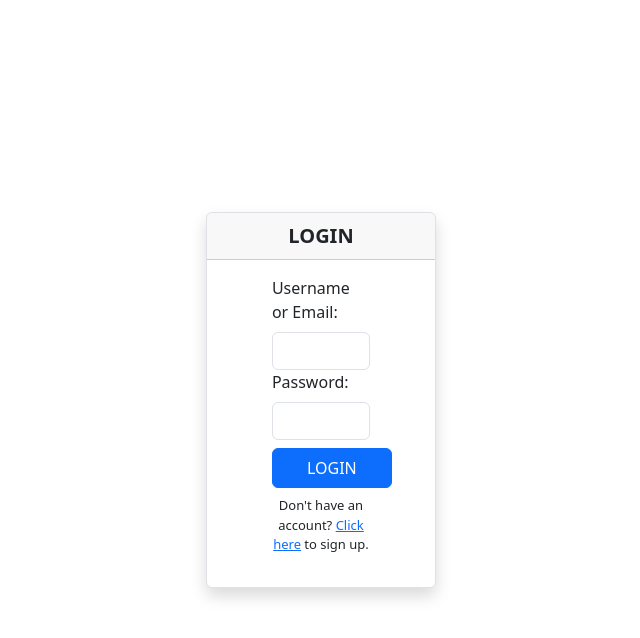
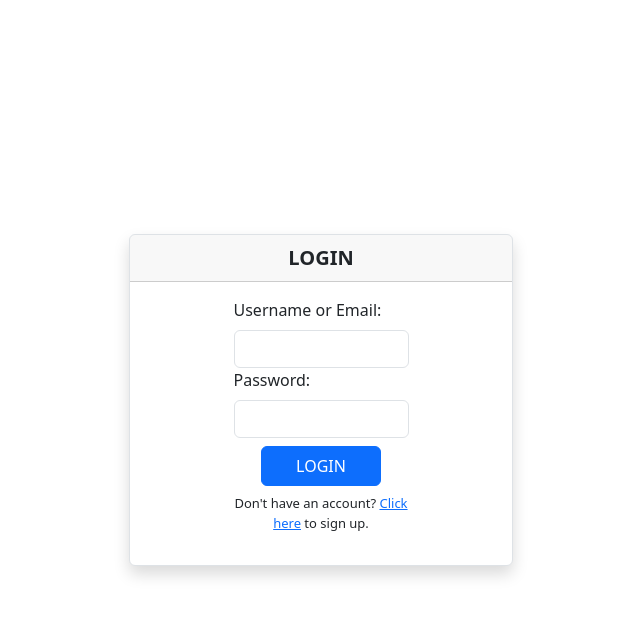
Before and after one commit to Zhen-Zhi/FWDD-KON-Quiz, a PHP site: page /login.php in a window 768 px wide. Shown: the top 638 px of the page, without its empty margins (63-703 px from the left). Run offline with PHP 8.4, Linux system fonts and the light colour scheme.

Commit message:
Update login.php

```diff
--- a/login.php
+++ b/login.php
@@ -30,11 +30,12 @@
                     $_SESSION['email'] = $data['email'];
                     $_SESSION['id'] = $data['id'];
                     $_SESSION['username'] = $data['username'];
-                    echo "<script>setTimeout(function(){window.location.href='dummy.php';}, 2000);</script>";
+                    // echo "<script>setTimeout(function(){window.location.href='dummy.php';}, 2000);</script>";
                     // header("location:dummy.php");
                 }
                 else {
-                    echo "<script>alert('Username or password incorrect!')</script>";
+                    $message = "Error";
+                    // echo "<script>alert('Username or password incorrect!')</script>";
                 }
 
                 mysqli_close($con);
@@ -107,4 +108,16 @@
     .sign{
         font-size: 13px;
     }
+
+    @media (max-width: 768px) {
+        .card{
+            width: 100% !important;
+        }
+    }
+
+    @media (min-width: 768px) and (max-width: 1400px) {
+        .card {
+            width: 50% !important;
+        }
+    }
 </style>
```
